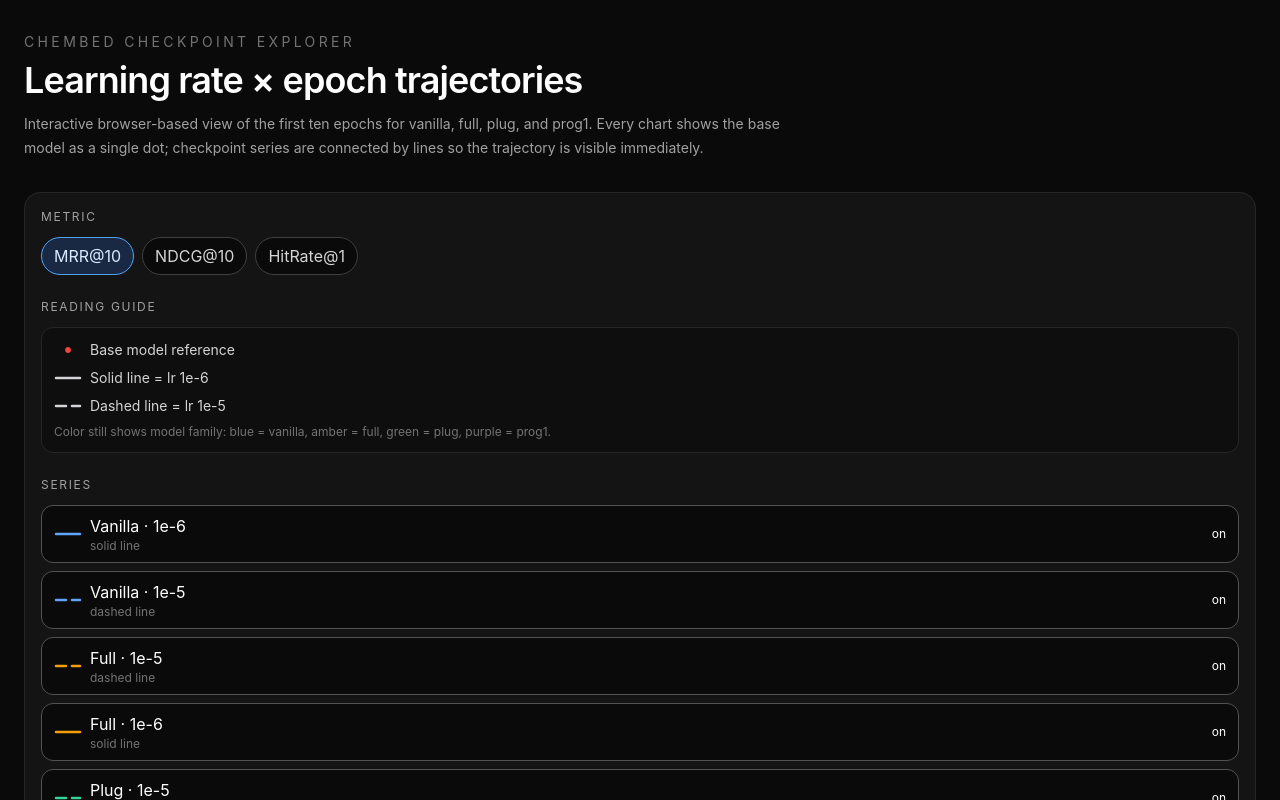
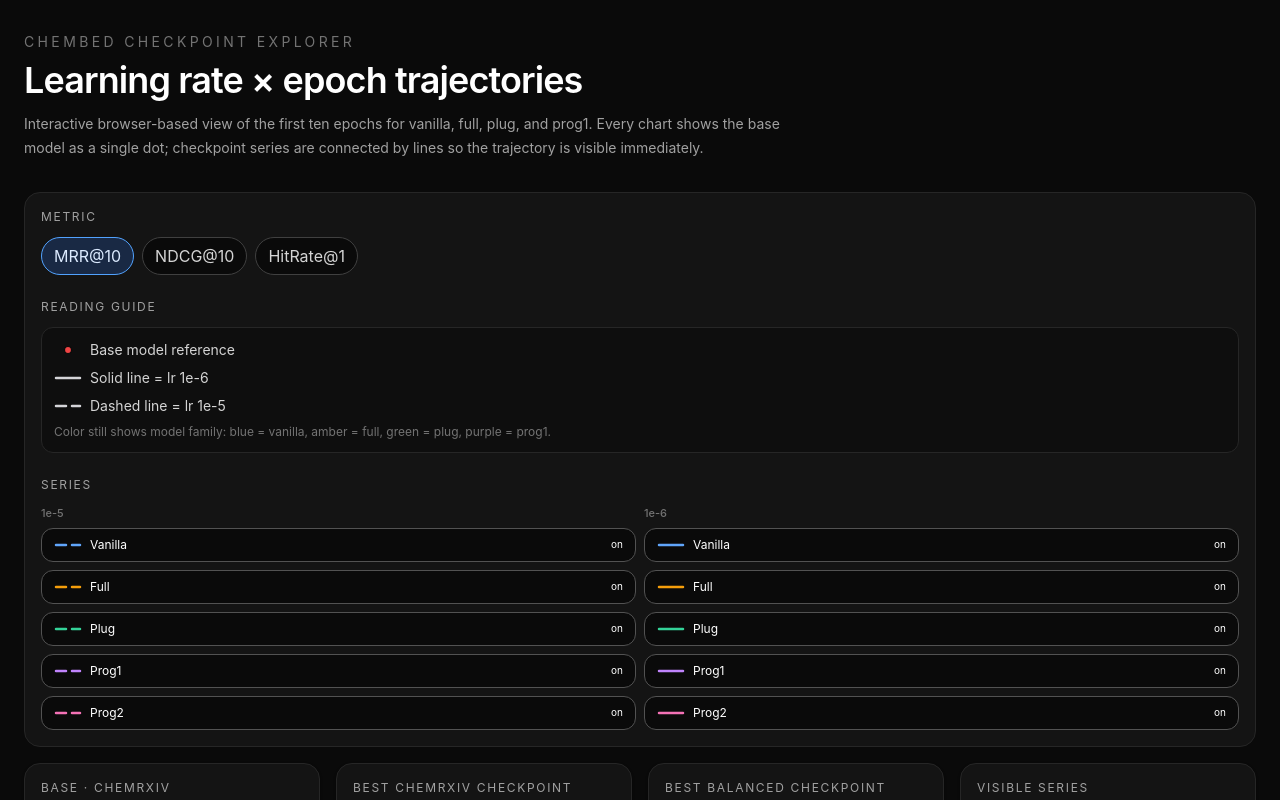
Before and after one commit to HSILA/chembed-dummy-vis, a Next.js app: page / in a window 1280 px wide. Shown: the top 800 px of the page. Built offline with nearby package versions, Linux system fonts and the light colour scheme.

Commit message:
Two-column series section: 1e-5 left, 1e-6 right

```diff
--- a/src/components/CheckpointDashboard.tsx
+++ b/src/components/CheckpointDashboard.tsx
@@ -513,8 +513,12 @@ export default function CheckpointDashboard({ baseModel, runs }: CheckpointDashb
 
             <div className="mt-6">
               <div className="text-xs uppercase tracking-[0.14em] text-neutral-400">Series</div>
-              <div className="mt-3 space-y-2">
-                {series.map((s) => {
+              <div className="mt-3 grid grid-cols-2 gap-2">
+                {(['1e-5', '1e-6'] as const).map((lr) => (
+                  <div key={lr}>
+                    <div className="mb-1.5 text-[11px] font-medium text-neutral-500">{lr}</div>
+                    <div className="space-y-2">
+                      {series.filter((s) => s.lr === lr).map((s) => {
                         const active = selected.has(s.key)
                         return (
                           <button
@@ -530,14 +534,16 @@ export default function CheckpointDashboard({ baseModel, runs }: CheckpointDashb
                             <span className="flex items-center gap-2">
                               <SeriesSwatch color={s.color} dash={s.dash} />
                               <span className="flex flex-col items-start">
-                          <span>{s.label}</span>
-                          <span className="text-xs text-neutral-500">{s.dash ? 'dashed' : 'solid'} line</span>
+                                <span className="text-xs">{FAMILY_LABELS[s.family]}</span>
                               </span>
                             </span>
-                      <span className="text-xs">{active ? 'on' : 'off'}</span>
+                            <span className="text-[10px]">{active ? 'on' : 'off'}</span>
                           </button>
                         )
                       })}
+                    </div>
+                  </div>
+                ))}
               </div>
             </div>
           </aside>
```
Lines whose indentation alone changed are shown as unchanged.
